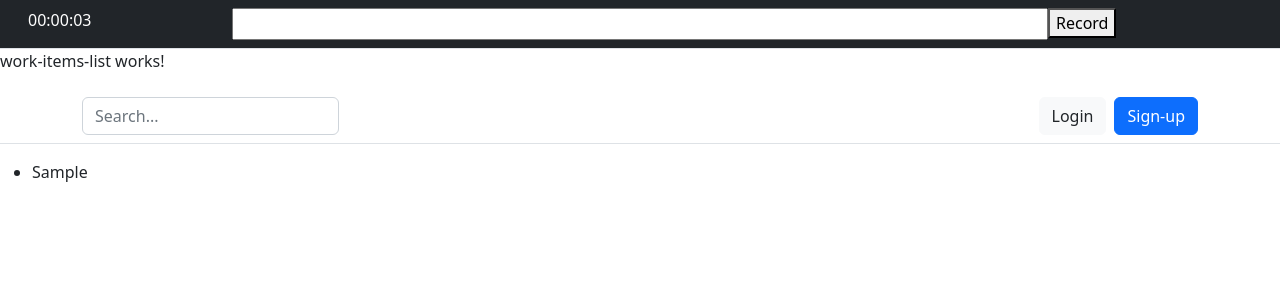
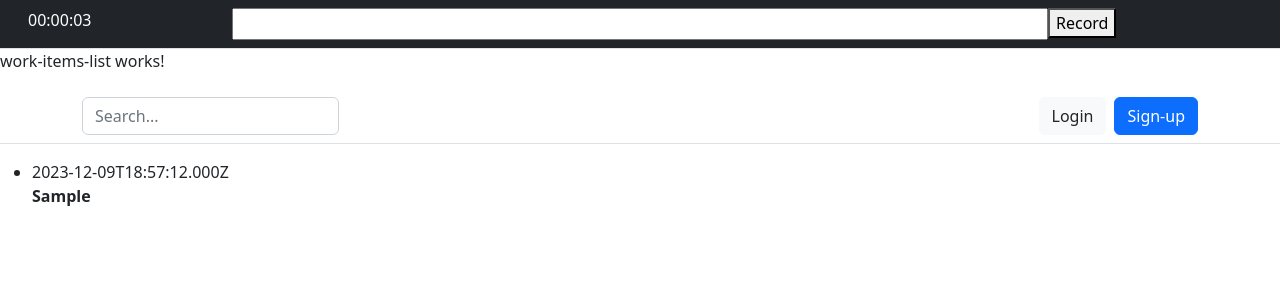
Before and after one commit to ProgramX-NPledger/Clock, an Angular app in the folder TraaDyLiooar/: page / in a window 1280 px wide. Both pictures are taken after typing "Sample" into the empty fields and a click on the button "Record". Shown: the top 300 px of the page. Built offline with nearby package versions, Linux system fonts and the light colour scheme.

Commit message:
Implementation of sorting

```diff
--- a/TraaDyLiooar/src/app/_services/repository.service.ts
+++ b/TraaDyLiooar/src/app/_services/repository.service.ts
@@ -33,8 +33,14 @@ export class RepositoryService {
     const workItemsJson = localStorage.getItem(this.WORK_ITEMS_LOCAL_STORAGE_KEY);
     if (workItemsJson) {
       const workItems = JSON.parse(workItemsJson);
-      // sort?
-      return workItems;
+      // sort the work items descending
+      const sortedWorkItems:WorkItem[] = workItems.sort((p1:WorkItem,p2:WorkItem)=>{
+        const t1 = new Date(p1.startedTimeStamp).getTime();
+        const t2 = new Date(p2.startedTimeStamp).getTime();
+        const sorted = t1 <= t2 ? 1 : -1;
+        return sorted;
+      })
+      return sortedWorkItems;
     }
     return [];
   }
--- a/TraaDyLiooar/src/app/work-items-list/work-items-list.component.html
+++ b/TraaDyLiooar/src/app/work-items-list/work-items-list.component.html
@@ -13,5 +13,7 @@
   </div>
 
   <ul *ngFor="let workItem of workItems">
-    <li>{{workItem.title}}</li>
+    <li>
+      {{workItem.startedTimeStamp}}<br />
+      <strong>{{workItem.title}}</strong></li>
   </ul>
```
